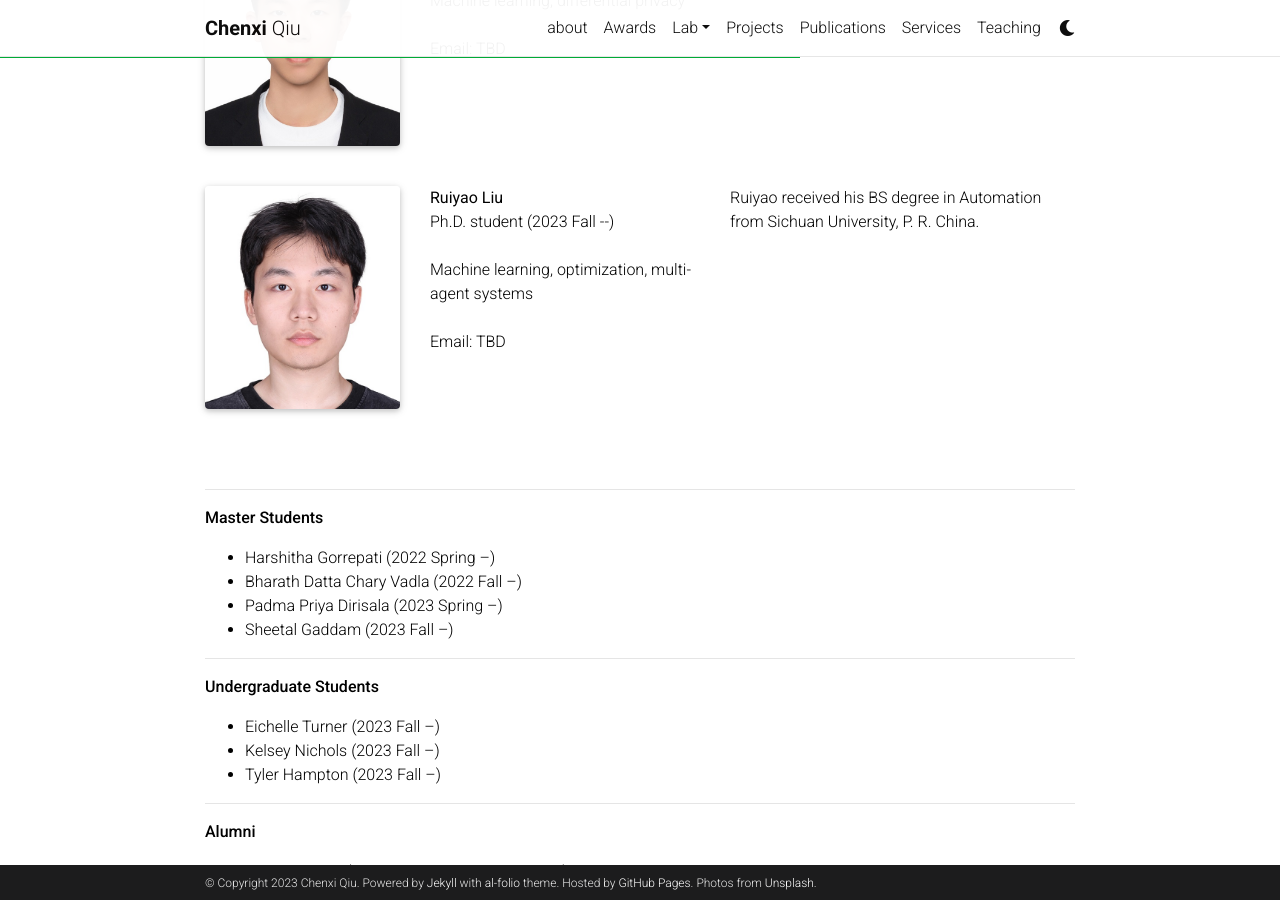
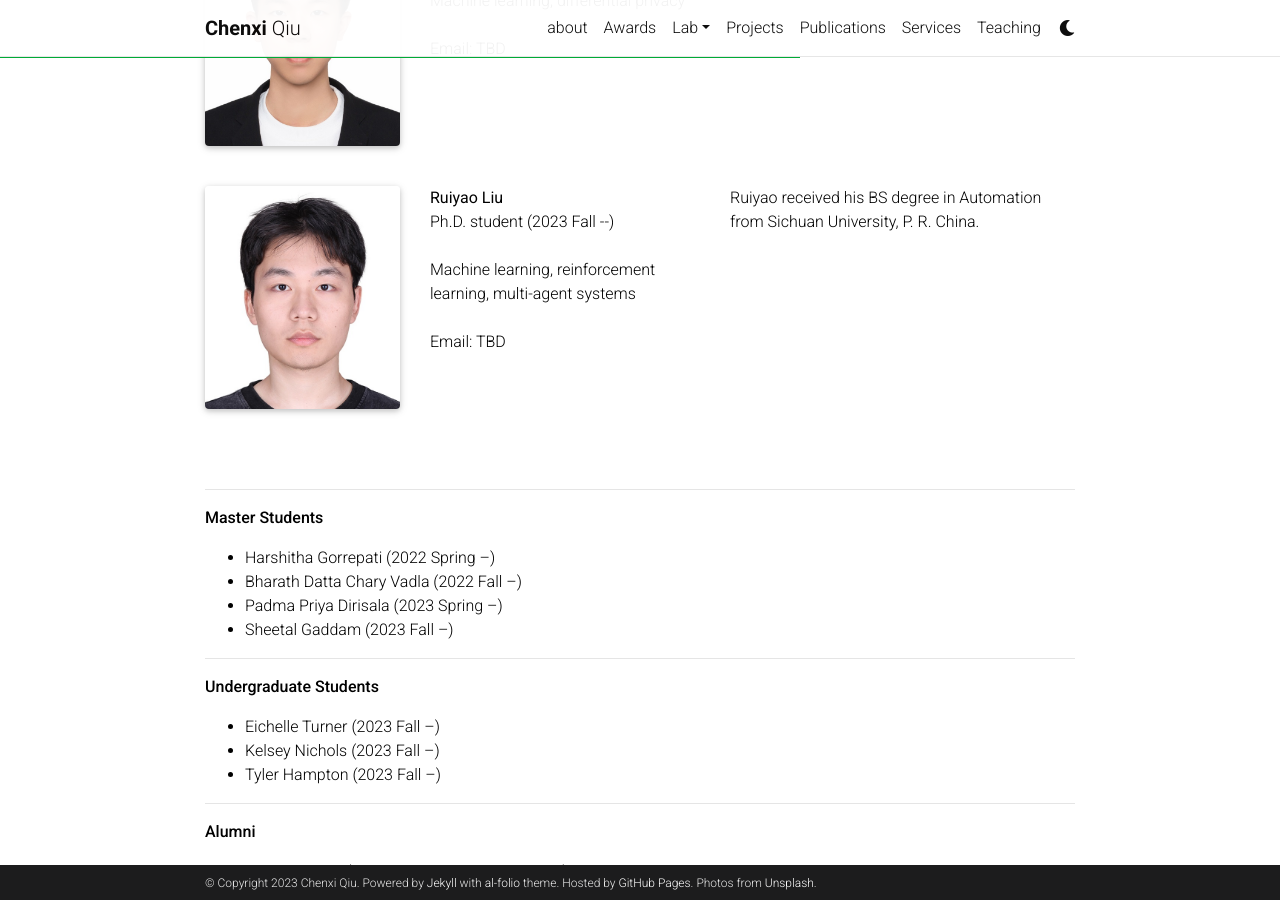
Before and after one commit to chenxiunt/chenxiunt.github.io, a Jekyll site: the page built from _pages/people.md, in a window 1280 px wide and 900 px high, scrolled down 981 px. Built offline with Jekyll 4.4.1, drawn with Linux system fonts in a browser that asks for light colours; comment, search, counter and statistics services are not loaded; a style sheet for code colours, icons or effects is not loaded.

Commit message:
Update people.md

```diff
--- a/_pages/people.md
+++ b/_pages/people.md
@@ -73,7 +73,7 @@ I am fortunate to work with several bright students:
     <div class="col-sm-4">
         <b>Ruiyao Liu</b> <br>
         Ph.D. student (2023 Fall --) <br><br>
-        Machine learning, optimization, multi-agent systems <br><br>
+        Machine learning, reinforcement learning, multi-agent systems <br><br>
         Email: TBD <br>
 
     </div>
```
